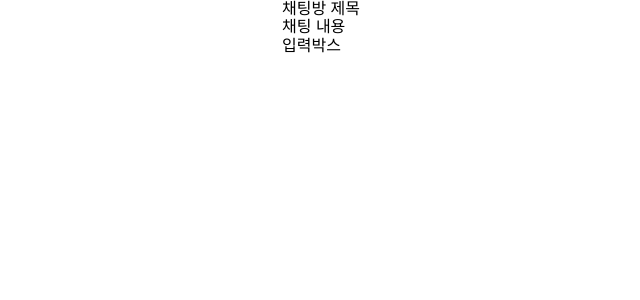
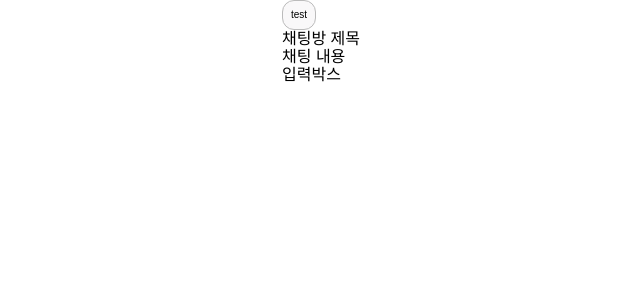
Before and after one commit to quack777/message_app, a React (Create React App) app: page / in a window 1280 px wide. Shown: the top 300 px of the page, without its empty margins (163-803 px from the left). Built offline with nearby package versions, Linux system fonts and the light colour scheme; what typesafe-actions would draw is missing.

Commit message:
Add: 버튼 디자인 추가

```diff
--- a/src/components/ChatForm.tsx
+++ b/src/components/ChatForm.tsx
@@ -1,6 +1,7 @@
 import React, { FC } from 'react';
 import styled from 'styled-components';
 import type { CommentInfo } from '../modules/comments';
+import Button from './common/Button'
 
 type ChatFormProps = {
   comments: CommentInfo[];
@@ -11,6 +12,7 @@ type ChatFormProps = {
 const ChatForm: FC<ChatFormProps> = ({ comments, addCommentInfo, deleteCommentInfo }) => {
   return (
     <Container>
+      <Button buttonType="test"/>
       <div>채팅방 제목</div>
       <div>채팅 내용</div>
       <div>입력박스</div>
--- /dev/null
+++ b/src/components/common/Button.tsx
@@ -0,0 +1,23 @@
+import React from 'react';
+import styled from 'styled-components';
+
+interface Props{
+    buttonType : string;
+}
+const CustomButton = styled. button`
+   font-size:10px;
+    padding:8px;
+    border-radius: 12px;
+    border: 1.5px solid #BBBBBB;
+    background: #F9F8F9;
+
+    &:hover{
+        background: #EDEDED;
+        border-radius: 12px;
+    }
+`
+const Button = ({buttonType}:Props) => {
+  return(<CustomButton type = 'button'>{buttonType}</CustomButton>)
+};
+
+export default Button;
```
Also changed, not shown: 1 other file (tests, documents, lock files or other folders).
